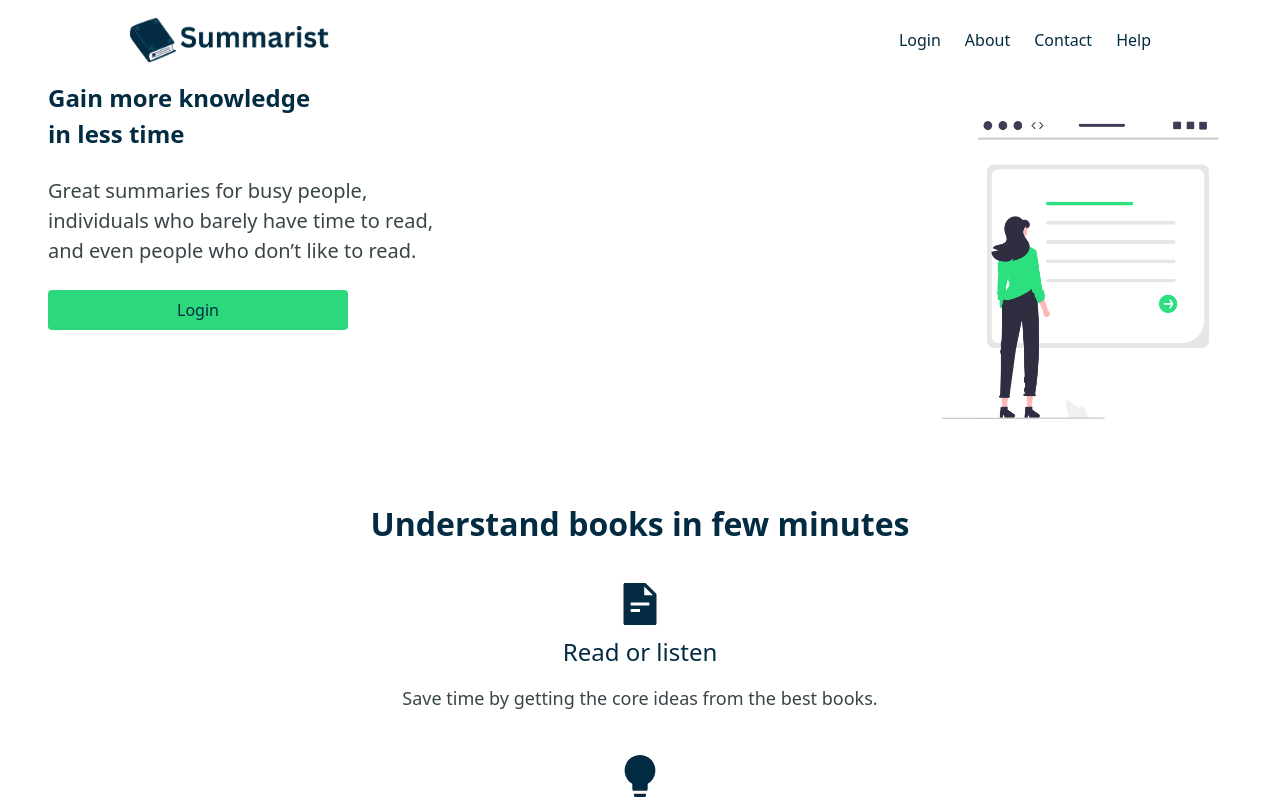
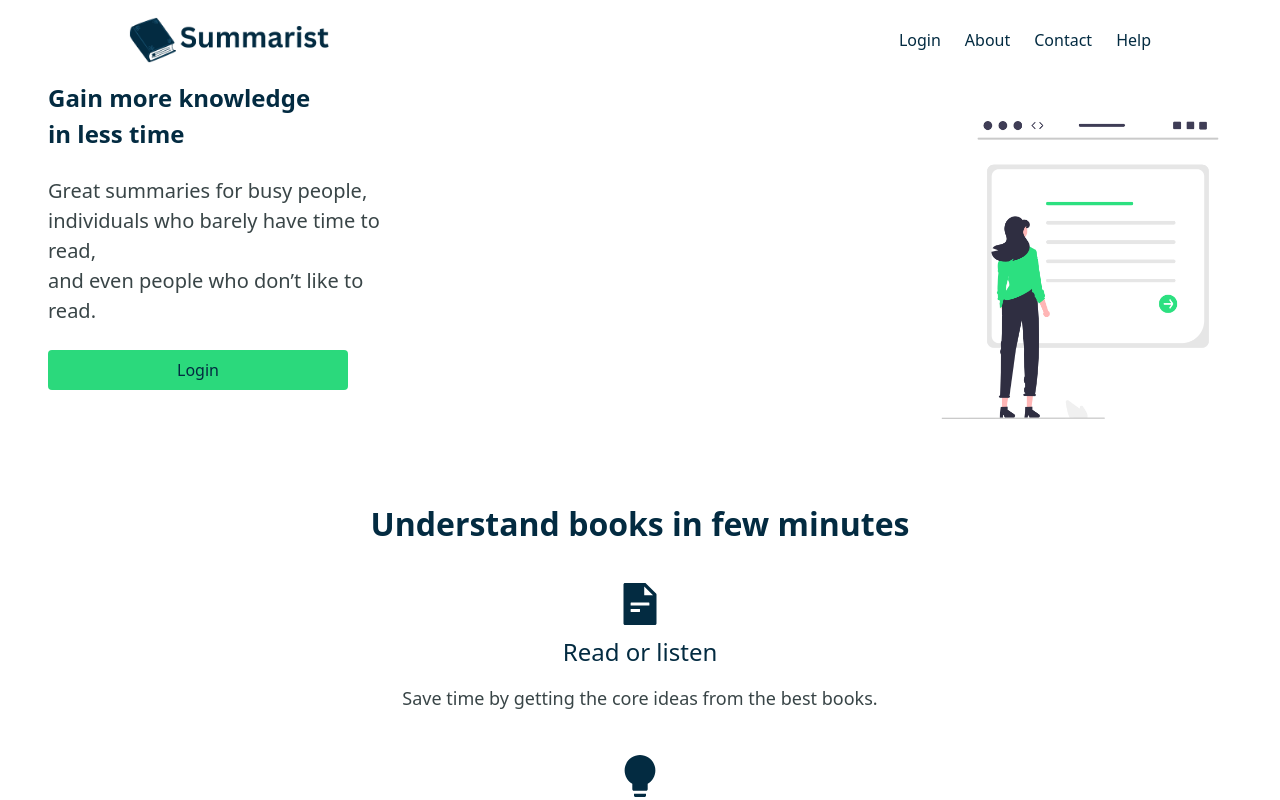
Before and after one commit to rvallee1017/summarist-home-page1, a Next.js app: page / in a window 1280 px wide. Shown: the top 800 px of the page. Built offline with nearby package versions, Linux system fonts and the light colour scheme.

Commit message:
added code

```diff
--- a/src/app/page.tsx
+++ b/src/app/page.tsx
@@ -26,7 +26,7 @@ export default function Home() {
 
       <section>
         <div className="flex">
-          <div className="w-full max-w-[1070px] mx-auto px-6 md:px-12">
+          <div className="w-1/2 px-6 md:px-12">
             <h1 className="text-[40px] font-bold text-[#032b41] mb-6 md:text-[24px]">
               Gain more knowledge <br />
               in less time
```
